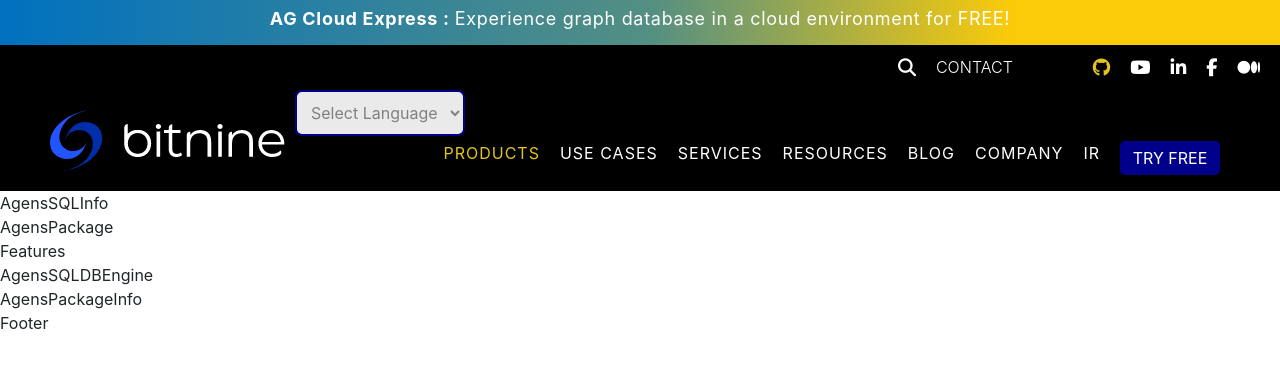
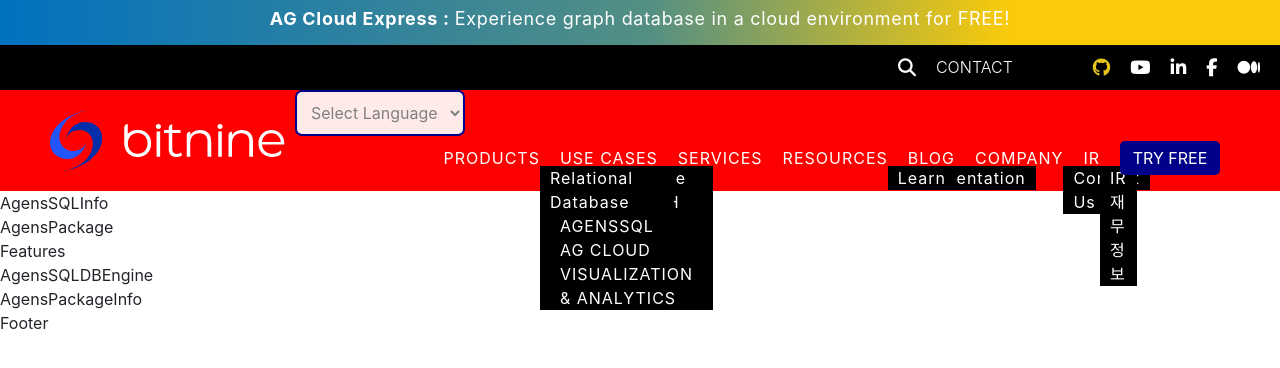
Before and after one commit to wamae-ndiritu/bitnine-clone, a React (Create React App) app: page / in a window 1280 px wide. Shown: the top 368 px of the page. Built offline with nearby package versions, Linux system fonts and the light colour scheme.

Commit message:
Add submenu items

```diff
--- a/src/data/Links.js
+++ b/src/data/Links.js
@@ -2,6 +2,40 @@
     {
         id: 0,
         title: "Products",
+        items: [
+            {
+                id: 0,
+                title: "Graph Database",
+                subItems: [
+                    {
+                        id: 0,
+                        title: "AgensGRaph",
+                    },
+                    {
+                        id: 1,
+                        title: "Apache AGE",
+                    },
+                    {
+                        id: 2,
+                        title: "AG Cloud",
+                    },
+                    {
+                        id: 3,
+                        title: "Visualization & Analytics",
+                    }
+                ]
+            },
+            {
+                id: 0,
+                title: "Relational Database",
+                subItems: [
+                    {
+                        id: 0,
+                        title: "AgensSQL"
+                    }
+                ]
+            }
+        ]
     },
     {
         id: 1,
@@ -14,6 +48,16 @@
     {
         id: 3,
         title: "Resources",
+        items: [
+            {
+                id: 0,
+                title: "Documentation",
+            },
+            {
+                id: 1,
+                title: "Learn",
+            }
+        ]
     },
     {
         id: 4,
@@ -22,10 +66,34 @@
     {
         id: 5,
         title: "Company",
+        items: [
+            {
+                id: 0,
+                title: "About Us",
+            },
+            {
+                id: 1,
+                title: "Contact",
+            }
+        ]
     },
     {
         id: 6,
         title: "Ir",
+        items: [
+            {
+                id: 0,
+                title: "IR 공고",
+            },
+            {
+                id: 1,
+                title: "IR 공시 정보",
+            },
+            {
+                id: 2,
+                title: "IR 재무 정보",
+            }
+        ]
     },
     {
         id: 7,
--- a/src/index.scss
+++ b/src/index.scss
@@ -172,6 +172,7 @@
       align-items: center !important;
       justify-content: space-between;
       padding: 20px 50px;
+      background-color: red;
 
       .logo-cont{
         display: block;
@@ -213,12 +214,22 @@
           text-transform: uppercase;
           font-size: 16px;
           letter-spacing: 1px;
+          margin: auto 0;
           font-weight: 400;
           transition: $transition-main;
+          position: relative;
           cursor: pointer;
 
-          &:first-child{
-            color: $color-orange;
+          // &:first-child{
+          //   color: $color-orange;
+          // }
+
+          .sub-menu{
+            display: inline-block;
+            background-color: #000000;
+            position: absolute;
+            margin-top: 20px;
+            text-transform: capitalize;
           }
 
 
@@ -308,10 +319,9 @@
       width: 100%;
       position: absolute;
       top: 70px;
-      height: auto;
       overflow: hidden;
       background-color: #000000;
-      transition: height 0.5s ease-out;
+      transition: height 0.3s ease-out;
 
       ul{
         display: inline-block !important;
--- a/src/sections/Header.jsx
+++ b/src/sections/Header.jsx
@@ -92,7 +92,21 @@
             <ul ref={linksRef}>
               {navLinks.map((link) => {
                 const { id, title } = link;
-                return <li key={id}>{title}</li>;
+                return (
+                  <li key={id}>
+                    {title}
+                    {link.items?.map((item) => {
+                      return (
+                        <li key={item.id} className='sub-menu'>
+                          {item.title}
+                          {item.subItems?.map((subItem) => {
+                            return <li key={subItem.id}>{subItem.title}</li>;
+                          })}
+                        </li>
+                      );
+                    })}
+                  </li>
+                );
               })}
             </ul>
           </div>
```
